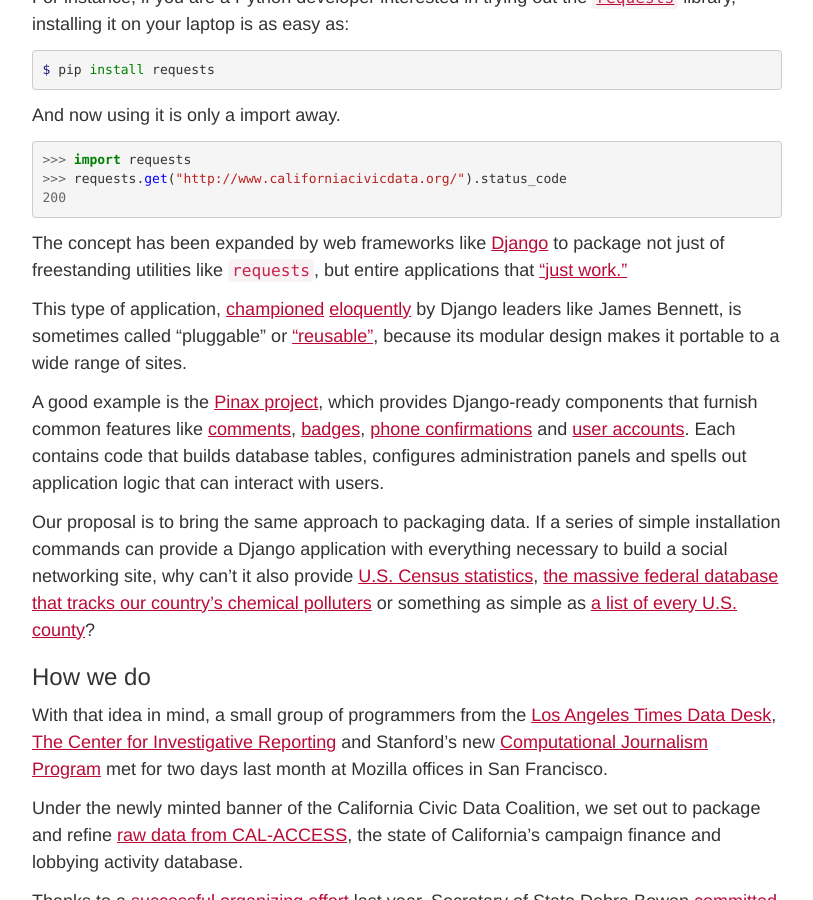
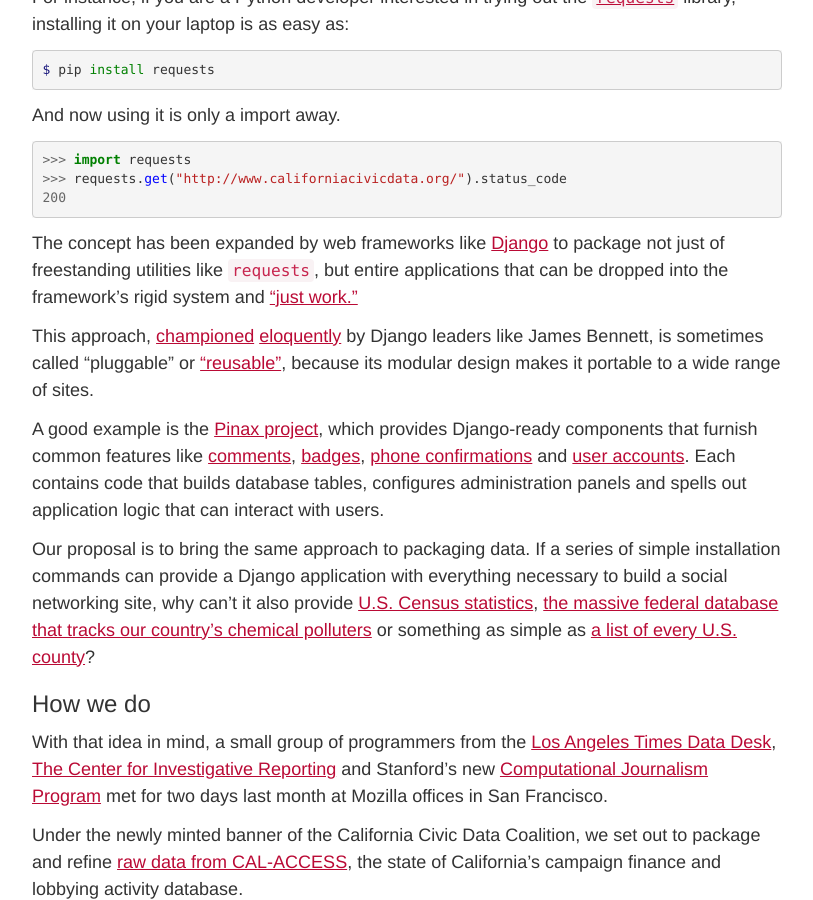
Before and after one commit to palewire/californiacivicdata.org, a Jekyll site: the page built from _posts/2015-01-01-pluggable-data.markdown, in a window 1280 px wide and 900 px high, scrolled down 959 px. Shown: the whole window, without its empty margins (233-1046 px from the left). Built offline with Jekyll 4.4.1, drawn with Linux system fonts in a browser that asks for light colours.

Commit message:
Updated 2015-01-01-pluggable-data.markdown

```diff
--- a/_posts/2015-01-01-pluggable-data.markdown
+++ b/_posts/2015-01-01-pluggable-data.markdown
@@ -36,9 +36,9 @@
 200
 {% endhighlight %}
 
-The concept has been expanded by web frameworks like [Django](http://www.djangoproject.com/) to package not just of freestanding utilities like ``requests``, but entire applications that ["just work."](https://www.youtube.com/watch?v=qmPq00jelpc)
+The concept has been expanded by web frameworks like [Django](http://www.djangoproject.com/) to package not just of freestanding utilities like ``requests``, but entire applications that can be dropped into the framework's rigid system and ["just work."](https://www.youtube.com/watch?v=qmPq00jelpc)
 
-This type of application, [championed](http://www.b-list.org/weblog/2007/nov/29/django-blog/) [eloquently](https://www.youtube.com/watch?v=A-S0tqpPga4) by Django leaders like James Bennett, is sometimes called "pluggable" or ["reusable"](https://docs.djangoproject.com/en/dev/intro/reusable-apps/), because its modular design makes it portable to a wide range of sites.
+This approach, [championed](http://www.b-list.org/weblog/2007/nov/29/django-blog/) [eloquently](https://www.youtube.com/watch?v=A-S0tqpPga4) by Django leaders like James Bennett, is sometimes called "pluggable" or ["reusable"](https://docs.djangoproject.com/en/dev/intro/reusable-apps/), because its modular design makes it portable to a wide range of sites.
 
 A good example is the [Pinax project](http://pinaxproject.com/), which provides Django-ready components that furnish common features like [comments](https://github.com/eldarion/dialogos), [badges](https://github.com/eldarion/brabeion), [phone confirmations](https://github.com/pinax/pinax-phone-confirmation) and [user accounts](https://github.com/pinax/django-user-accounts). Each contains code that builds database tables, configures administration panels and spells out application logic that can interact with users.
 
```
